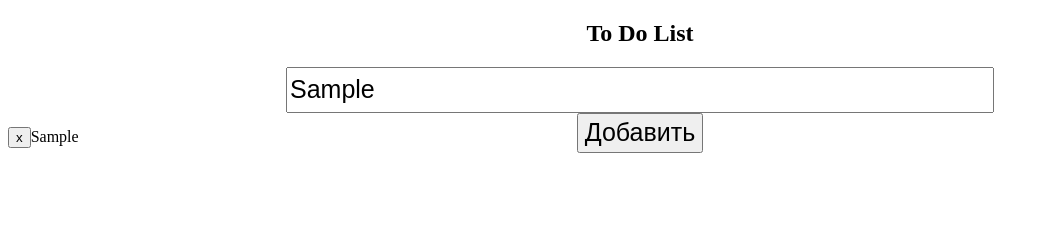
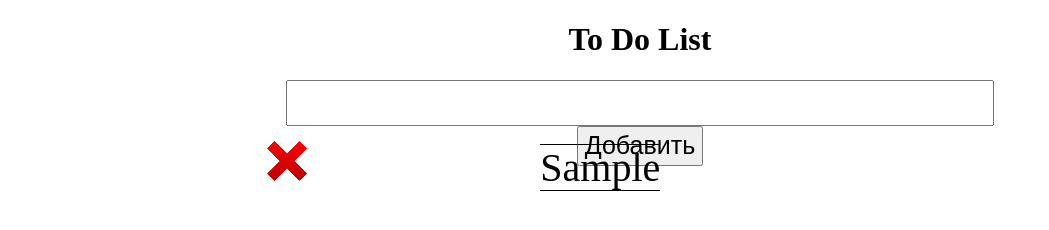
Before and after one commit to Skynersanys/js, a plain HTML site: page ToDoList/index.html in a window 1280 px wide. Both pictures are taken after typing "Sample" into the empty fields and a click on the button "Добавить". Shown: the whole page, without its empty margins (0-1049 px from the left). Drawn offline with Linux system fonts and the light colour scheme.

Commit message:
new js and animation

```diff
--- a/ToDoList/index.html
+++ b/ToDoList/index.html
@@ -9,11 +9,11 @@
     </title>
   </head>
 
-<header><h2 id="logo" align="center">To Do List</h2></header>
+<header><h1 id="logo" align="center">To Do List</h1></header>
 
   <body>
     <div class="add-box">
-      <input id="form" type="text" name="list">
+      <input id="form" type="text" name="list" value="">
       <button id="button" type="button">Добавить</button>
     </div>
 
--- a/ToDoList/main.js
+++ b/ToDoList/main.js
@@ -1,31 +1,39 @@
 var mas = [];
+var addtext = document.getElementById("button");
 
-  var addtext = document.getElementById("button");
-
-  addtext.onclick = function() {
+addtext.onclick = function()
+  {
+    var valueform = document.getElementById('form');
     var text = document.getElementById('form').value;
     if(text != "")
     {
         mas.push(text);
         newwork();
+        valueform.value = "";
     }
-    else {
-      text.innerHTML("Введите задание");
+    else
+    {
+      valueform.value = "Введите задание";
     }
-}
+  }
 
-function newwork() {
+function newwork()
+{
   var i = 0;
-    var newstring = document.getElementById('newtext');
+  var newstring = document.getElementById('newtext');
   var tempstr = [];
-  mas.forEach(function(text){
-    tempstr += "<button class=delete onclick=deletework(" + i + ")>x</button><span>" + text + "</span><br>";
+  mas.forEach(function(text)
+  {
+    tempstr += "<button class=delete onclick=deletework(" + i + ")><img class=image_delete src="+"images/delete.png"+"></button><span>" + text + "</span><br>";
     newstring.innerHTML = tempstr[i];
     i++;
   });
   newstring.innerHTML = tempstr;
+
 }
-function deletework(i){
+
+function deletework(i)
+{
   mas.splice(i, 1);
   newwork();
 }
--- a/ToDoList/style.css
+++ b/ToDoList/style.css
@@ -11,6 +11,11 @@
   font-size: 25px;
 
 }
+
+#newtext{
+  margin-left: 20%;
+  margin-right: 20%;
+}
 .add-box{
   margin-left: 20%;
   margin-right: 20%;
@@ -18,7 +23,35 @@
   vertical-align: middle;
   text-align: center;
 }
-p{
+span{
+  border-top: 1px solid black;
+  border-bottom: 1px solid black;
+  overflow-wrap: break-word;
+  margin-left: 30%;
+  margin-right: 30%;
   font-size: 40px;
-  text-align: center;
+  transition: all 0.5s ease;
+  transform: scale(1, 1);
 }
+
+span:hover{
+  transform: scale(1.5, 1.5);
+}
+
+.delete{
+  background: none;
+  box-shadow: none;
+  border-radius: 0;
+  display: inline-block;
+  border: none;
+}
+.image_delete{
+  transition: all 0.5s ease;
+  transform: rotate(0deg);
+}
+
+.image_delete:hover{
+  animation-iteration-count: infinite;
+  animation-timing-function: linear;
+  transform: rotate(360deg);
+}
```
Also changed, not shown: ToDoList/images/delete.png (added), ToDoList/images/fon.jpg (added).
